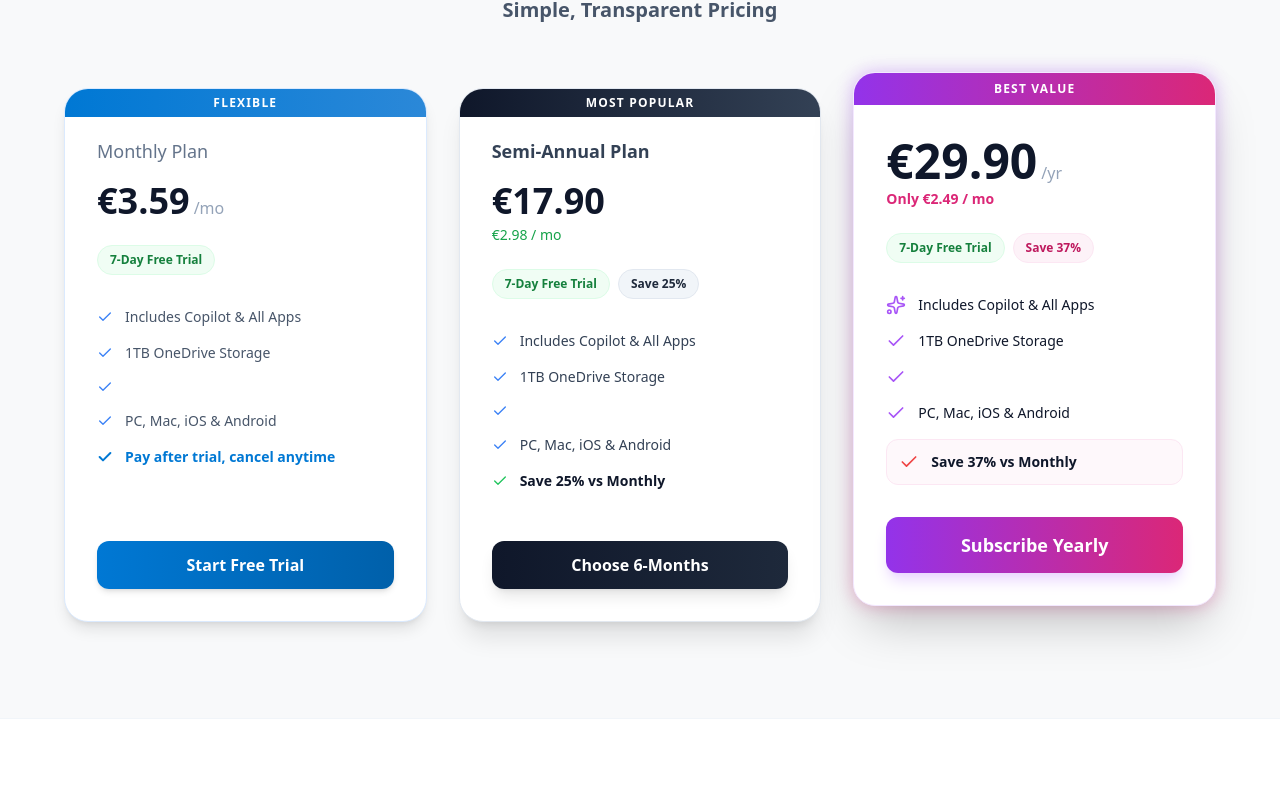
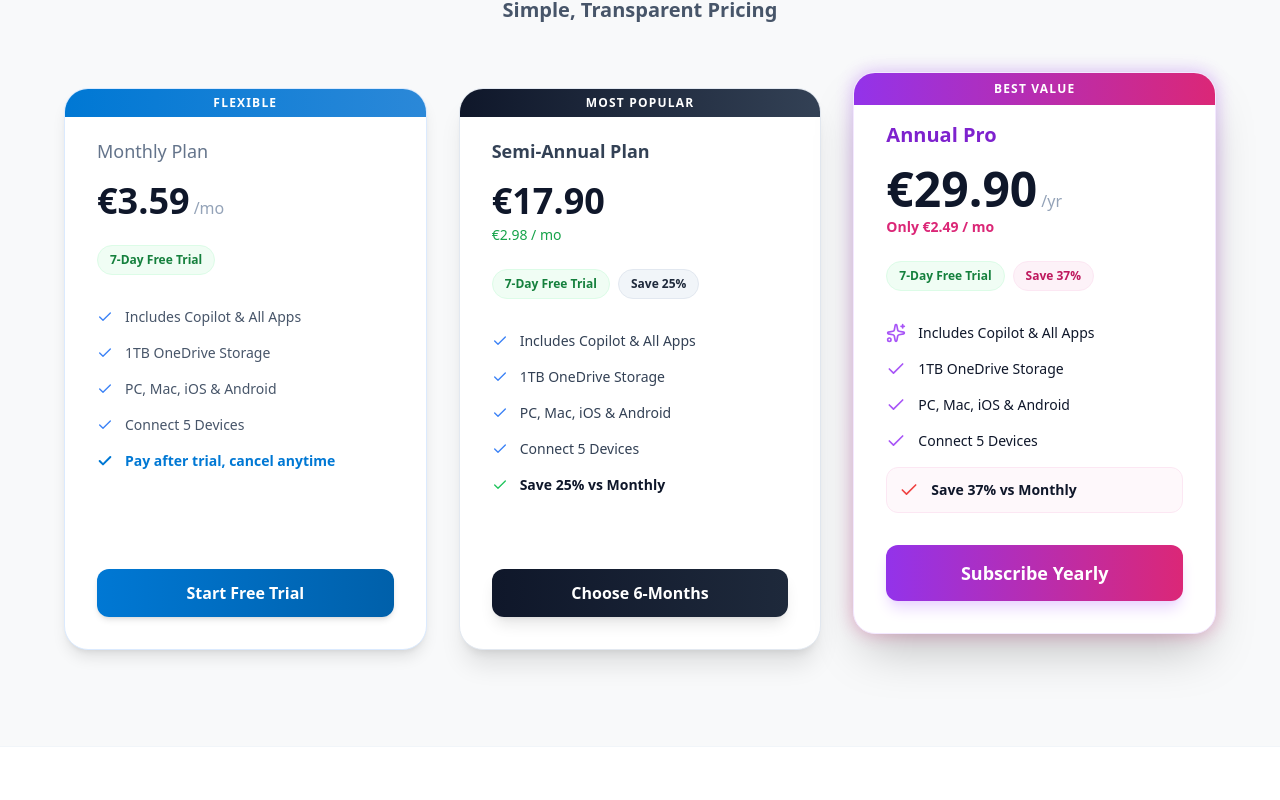
Before and after one commit to leo201609/365sharehub, a Next.js app: page / in a window 1280 px wide. Shown: the part 1580-2380 px from the top of the page. Built offline with nearby package versions, Linux system fonts and the light colour scheme; no server answers.

Commit message:
fix: removed undefined platform feature and updated dashboard/admin

```diff
--- a/app/page.tsx
+++ b/app/page.tsx
@@ -186,7 +186,7 @@
           <div className="max-w-md mx-auto relative group mt-10">
             <div className="absolute -inset-1 bg-gradient-to-r from-blue-500 to-purple-600 rounded-full opacity-20 group-hover:opacity-40 blur transition duration-500 pointer-events-none"></div>
             <div className="relative flex bg-white rounded-full p-2 shadow-xl shadow-blue-100 group-hover:shadow-2xl transition-all border border-slate-100 items-center z-10">
-              {/* 🔥 修复此行，将 t.home.email_placeholder 改为 t.common.email_placeholder */}
+              {/* 修复：使用 t.common.email_placeholder */}
               <Input type="email" placeholder={t.common.email_placeholder} value={emailInput} onChange={(e) => setEmailInput(e.target.value)} className="border-0 shadow-none bg-transparent focus-visible:ring-0 text-base pl-4 h-10" onKeyDown={(e) => e.key === 'Enter' && handleGetStarted()}/>
               <Button onClick={handleGetStarted} className="rounded-full px-6 bg-[#0078D4] hover:bg-[#0060aa] text-white font-medium h-10 transition-all whitespace-nowrap">
                 {t.home.cta_start} <ArrowRight className="w-4 h-4 ml-1" />
@@ -230,10 +230,11 @@
                 <div className="flex items-baseline mb-6"><span className="text-4xl font-bold text-slate-900">€3.59</span><span className="text-slate-400 ml-1">{t.plans.mo}</span></div>
                 <div className="inline-block bg-green-50 text-green-700 text-xs font-bold px-3 py-1.5 rounded-lg mb-8 border border-green-100 w-fit">{t.plans.trial_7d}</div>
                 <ul className="space-y-4 mb-8 text-sm flex-grow">
+                  {/* 🔥 修复：去掉了不存在的 platform 属性 */}
                   <li className="flex gap-3 text-slate-600 items-center"><Check className="w-4 h-4 text-blue-500 shrink-0"/> {t.features.copilot}</li>
                   <li className="flex gap-3 text-slate-600 items-center"><Check className="w-4 h-4 text-blue-500 shrink-0"/> {t.features.storage}</li>
-                  <li className="flex gap-3 text-slate-600 items-center"><Check className="w-4 h-4 text-blue-500 shrink-0"/> {t.features.platform}</li>
                   <li className="flex gap-3 text-slate-600 items-center"><Check className="w-4 h-4 text-blue-500 shrink-0"/> {t.features.devices}</li>
+                  <li className="flex gap-3 text-slate-600 items-center"><Check className="w-4 h-4 text-blue-500 shrink-0"/> {t.features.connect}</li>
                   <li className="flex gap-3 text-[#0078D4] font-extrabold items-center"><Check className="w-4 h-4 shrink-0 stroke-[3]"/> {t.plans.pay_after}</li>
                 </ul>
                 <Button onClick={() => handleNav(user ? "/dashboard?plan=monthly" : "/login?plan=monthly")} className="w-full h-12 rounded-xl bg-gradient-to-r from-[#0078D4] to-[#0060aa] hover:from-[#0060aa] hover:to-[#005090] text-white font-bold text-base shadow-md transition-all mt-auto">{t.plans.start_trial}</Button>
@@ -252,10 +253,11 @@
                    <div className="inline-block bg-slate-100 text-slate-800 text-xs font-bold px-3 py-1.5 rounded-lg border border-slate-200 w-fit">{t.plans.save_25}</div>
                 </div>
                 <ul className="space-y-4 mb-8 text-sm flex-grow">
+                  {/* 🔥 修复：去掉了不存在的 platform 属性 */}
                   <li className="flex gap-3 text-slate-700 items-center"><Check className="w-4 h-4 text-blue-500 shrink-0"/> {t.features.copilot}</li>
                   <li className="flex gap-3 text-slate-700 items-center"><Check className="w-4 h-4 text-blue-500 shrink-0"/> {t.features.storage}</li>
-                  <li className="flex gap-3 text-slate-700 items-center"><Check className="w-4 h-4 text-blue-500 shrink-0"/> {t.features.platform}</li>
                   <li className="flex gap-3 text-slate-700 items-center"><Check className="w-4 h-4 text-blue-500 shrink-0"/> {t.features.devices}</li>
+                  <li className="flex gap-3 text-slate-700 items-center"><Check className="w-4 h-4 text-blue-500 shrink-0"/> {t.features.connect}</li>
                   <li className="flex gap-3 text-slate-900 font-bold items-center"><Check className="w-4 h-4 text-green-500 shrink-0"/> {t.plans.save_25_vs}</li>
                 </ul>
                 <Button onClick={() => handleNav(user ? "/dashboard?plan=semi" : "/login?plan=semi")} className="w-full bg-gradient-to-r from-slate-900 to-slate-800 hover:from-slate-800 hover:to-slate-700 text-white font-bold rounded-xl h-12 shadow-lg hover:shadow-xl transition-all text-base mt-auto">{t.plans.choose_semi}</Button>
@@ -268,7 +270,7 @@
               <div className="relative bg-white rounded-[22px] shadow-2xl h-full flex flex-col border border-purple-100 transform transition-transform duration-300 group-hover:-translate-y-2 overflow-hidden">
                 <div className="absolute top-0 left-0 w-full bg-gradient-to-r from-purple-600 to-pink-600 text-white text-xs font-bold py-2 uppercase tracking-widest text-center">{t.plans.best_value}</div>
                 <div className="p-8 pt-12 flex flex-col h-full">
-                  <h3 className="text-xl font-bold text-purple-700 mb-4">{t.plans.annual}</h3>
+                  <h3 className="text-xl font-bold text-purple-700 mb-4">{t.plans.yearly}</h3>
                   <div className="flex items-baseline mb-1"><span className="text-5xl font-extrabold text-slate-900">€29.90</span><span className="text-slate-400 ml-1">{t.plans.yr}</span></div>
                   <p className="text-sm font-bold text-pink-600 mb-6">{t.plans.only_mo}</p>
                   <div className="flex gap-2 mb-8 flex-wrap">
@@ -276,10 +278,11 @@
                      <div className="inline-block bg-pink-50 text-pink-700 text-xs font-bold px-3 py-1.5 rounded-lg border border-pink-100 w-fit">{t.plans.save_37}</div>
                   </div>
                   <ul className="space-y-4 mb-8 text-sm font-medium flex-grow">
+                    {/* 🔥 修复：去掉了不存在的 platform 属性 */}
                     <li className="flex gap-3 items-center"><Sparkles className="w-5 h-5 text-purple-500 shrink-0"/> {t.features.copilot}</li>
                     <li className="flex gap-3 items-center"><Check className="w-5 h-5 text-purple-500 shrink-0"/> {t.features.storage}</li>
-                    <li className="flex gap-3 items-center"><Check className="w-5 h-5 text-purple-500 shrink-0"/> {t.features.platform}</li>
                     <li className="flex gap-3 items-center"><Check className="w-5 h-5 text-purple-500 shrink-0"/> {t.features.devices}</li>
+                    <li className="flex gap-3 items-center"><Check className="w-5 h-5 text-purple-500 shrink-0"/> {t.features.connect}</li>
                     <li className="flex gap-3 p-3 bg-pink-50/50 rounded-xl border border-pink-100 font-bold text-slate-900 items-center"><Check className="w-5 h-5 text-red-500 shrink-0"/> {t.plans.save_37_vs}</li>
                   </ul>
                   <div className="mt-auto">
@@ -326,7 +329,7 @@
                     {/* CSS Grid 技巧实现丝滑折叠动画 */}
                     <div className={`grid transition-all duration-300 ease-in-out ${isOpen ? 'grid-rows-[1fr] opacity-100' : 'grid-rows-[0fr] opacity-0'}`}>
                       <div className="overflow-hidden">
-                        <p className="px-6 pb-6 text-slate-600 leading-relaxed">
+                        <p className="px-6 pb-6 text-slate-600 leading-relaxed whitespace-pre-line">
                           {faq.a}
                         </p>
                       </div>
@@ -384,7 +387,6 @@
   );
 }
 
-// --- 最终导出 (使用 Provider 包裹) ---
 export default function Home() {
   return (
     <LanguageProvider>
```
